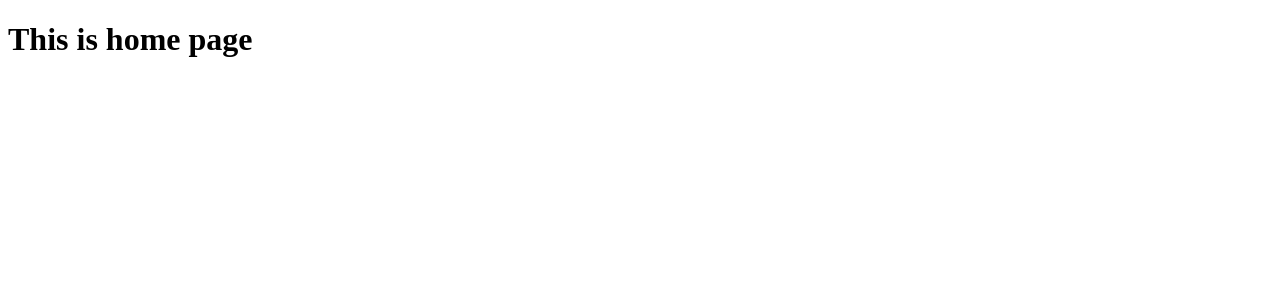
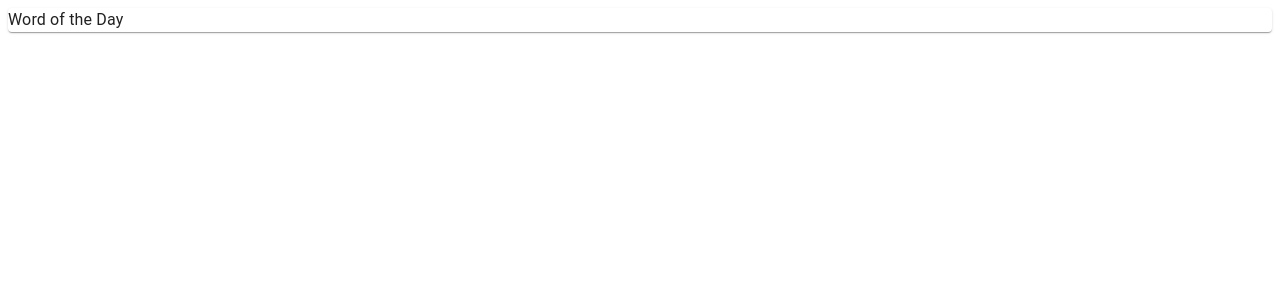
Before and after one commit to stevenliu986/client, a React (Create React App) app: page / in a window 1280 px wide. Shown: the top 300 px of the page. Built offline with nearby package versions, Linux system fonts and the light colour scheme.

Commit message:
create home page

```diff
--- a/src/core/Home.tsx
+++ b/src/core/Home.tsx
@@ -1,8 +1,36 @@
 import React from "react";
+// import { makeStyles } from "@material-ui/core/styles";
+// import Card from "@material-ui/core/Card";
+// import CardContent from "@material-ui/core/CardContent";
+// import CardMedia from "@mui/core/CardMedia";
+
+// import unicornbikeImg from "./../assets/images/unicornbike.jpg";
+import Card from "@mui/material/Card";
+import Typography from "@mui/material/Typography";
 
 export interface IHomeProps {}
 
-const Home: React.FC<IHomeProps> = (props) => {
-  return <h1>This is home page</h1>;
-};
-export default Home;
+/* const useStyles = makeStyles((theme) => ({
+  card: {
+    maxWidth: 600,
+    margin: "auto",
+    marginTop: theme.spacing(5),
+  },
+  title: {
+    padding: `${theme.spacing(3)}px ${theme.spacing(2.5)}px
+  ${theme.spacing(2)}px`,
+    color: theme.palette.openTitle,
+  },
+  media: {
+    minHeight: 400,
+  },
+})); */
+
+export default function Home() {
+  // const classes = useStyles();
+  return (
+    <Card>
+      <Typography>Word of the Day</Typography>
+    </Card>
+  );
+}
```
